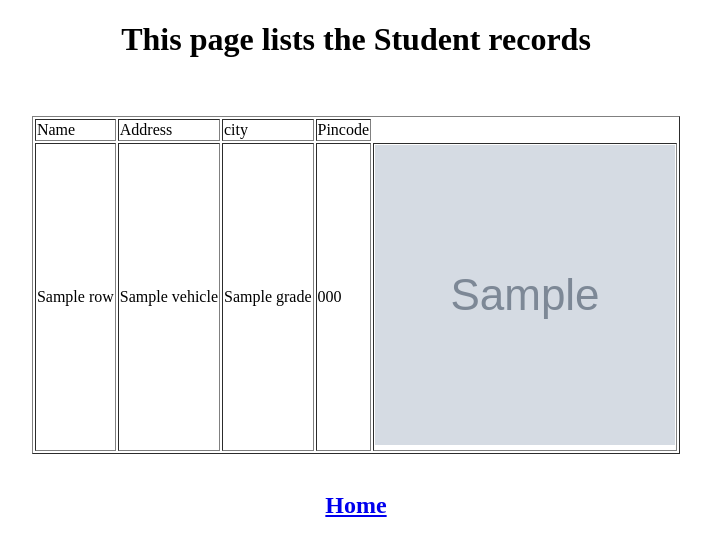
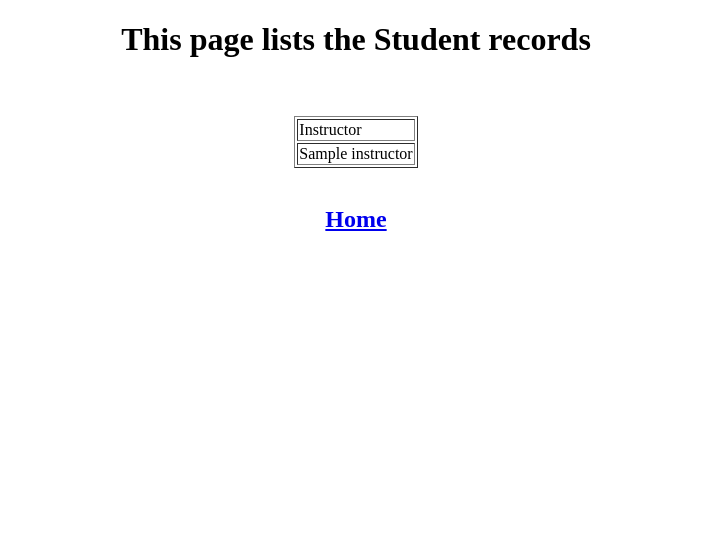
Before and after one commit to ilwindcunha/Assignment1, a Flask app: template templates/list.html in a window 1280 px wide. Shown: the top 556 px of the page, without its empty margins (284-995 px from the left). Run offline with Flask 2, Linux system fonts and the light colour scheme; the template is opened without the code that fills it: most values are stand-ins (such as "Sample title", 1, 10 or a date in 2020); grey boxes marked "Sample" are stand-in pictures.

```diff
--- a/main.py
+++ b/main.py
@@ -95,9 +95,9 @@ def show():
     return render_template('index.php')
 
 
-@app.route('/vehicle')
+@app.route('/name')
 def vehicle():
-    return render_template('Vehicle.html')
+    return render_template('names.php')
 
 
 
@@ -107,30 +107,15 @@ def vehicle():
 def search():
     if request.method == 'POST':
         result = []
-        vehicleName = request.form['vehicleName']
-        print(vehicleName)
+        courceNo = request.form['courceNo']
+        day = request.form['day']
+        print(courceNo)
         #cursor.execute("select room from pic WHERE vehicle=?", (vehicleName,))
-        cursor.execute("select room,picture from pic WHERE vehicle='Car'")
-        room = []
-        picture = []
+        # cursor.execute("select room,picture from pic WHERE vehicle='Car'")
+        cursor.execute("select Instructor from quizone where Course=? and Dayss = ?", (courceNo,day))
 
-        for row in cursor:
-            result.append(row)
-        print(result)
-
-        room = [x[0] for x in result]
-
-        picture = [x[1] for x in result]
-
-        zipped_data = zip(picture, room)
-
-        print(room)
-        print(picture)
-
-        print(zipped_data)
-
-
-    return render_template('View.html', zipped_data=zipped_data)
+        rows = cursor.fetchall()
+        return render_template("list.html", rows=rows)
 
 # @app.route('/uploadCSV',methods=['POST'])
 # def uploadCSV():
--- a/templates/list.html
+++ b/templates/list.html
@@ -9,19 +9,14 @@
       <br> <br>
       <table border = 1>
          <thead>
-            <td>Name</td>
-            <td>Address</td>
-            <td>city</td>
-            <td>Pincode</td>
+            <td>Instructor</td>
+
          </thead>
 
          {% for row in rows %}
          <tr>
-            <td>{{row["name"]}}</td>
-            <td>{{row["vehicle"]}}</td>
-            <td> {{ row["grade"]}}</td>
-            <td>{{row['telnum']}}</td>
-            <td><img src={{"./static/"+row['picture']}} height="300" width="300" alt="No Image Available"></td>
+            <td>{{row["Instructor"]}}</td>
+
          </tr>
          {% endfor %}
       </table>
```
Also changed, not shown: 2 other files.
